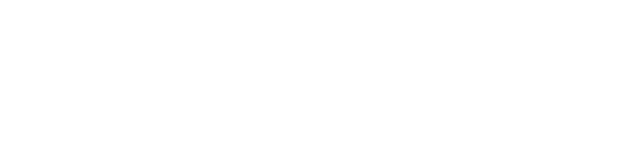
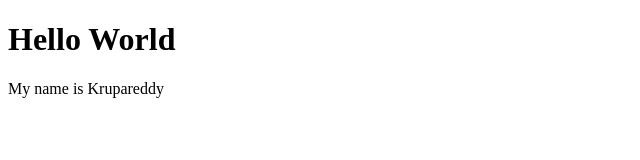
Before and after one commit to Krupareddy25/Krupa-Komsani, a plain HTML site: page index.html in a window 1280 px wide. Shown: the whole page, without its empty margins (0-640 px from the left). Drawn offline with Linux system fonts and the light colour scheme.

Commit message:
second commit change

```diff
--- a/index.html
+++ b/index.html
@@ -6,6 +6,7 @@
     <title>Document</title>
 </head>
 <body>
-
+    <h1>Hello World</h1>
+    <p>My name is Krupareddy</p>
 </body>
 </html>
```
